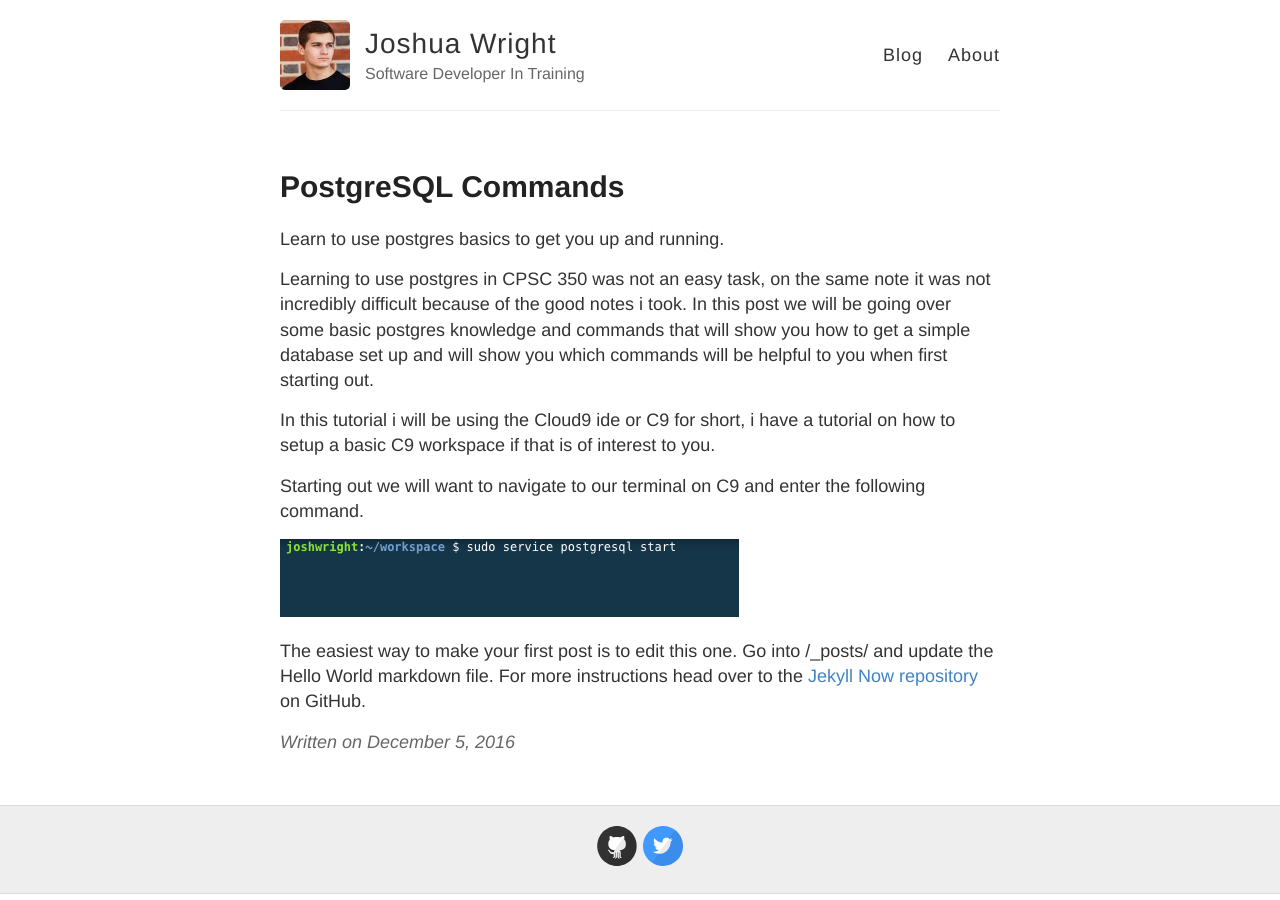
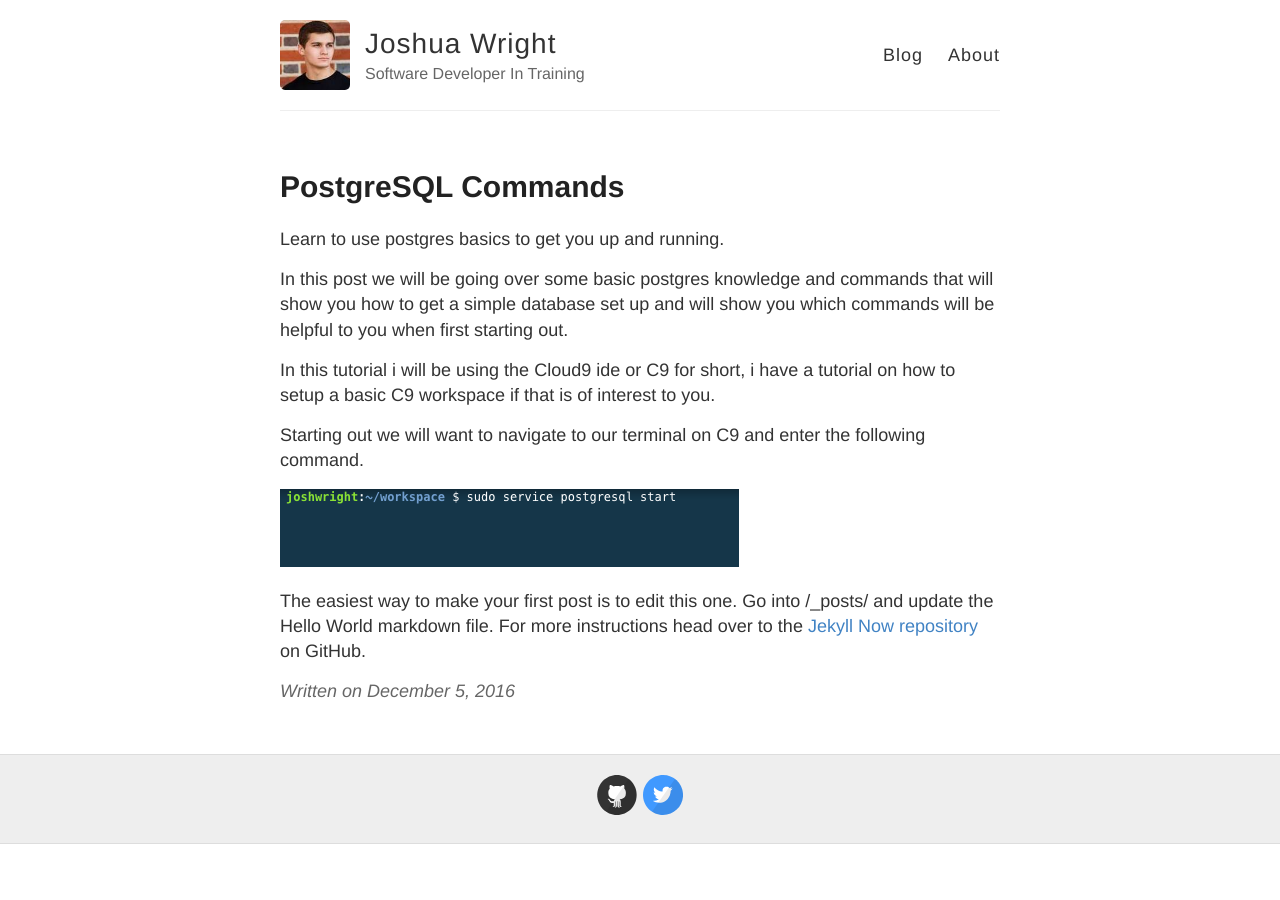
Before and after one commit to JoshTWright/devBlog, a Jekyll site: the page built from _posts/2016-12-5-PostgreSQLCommands.md, in a window 1280 px wide. Built offline with Jekyll 4.4.1, drawn with Linux system fonts in a browser that asks for light colours.

Commit message:
Update 2016-12-5-PostgreSQLCommands.md

```diff
--- a/_posts/2016-12-5-PostgreSQLCommands.md
+++ b/_posts/2016-12-5-PostgreSQLCommands.md
@@ -5,7 +5,9 @@ title: PostgreSQL Commands
 
 Learn to use postgres basics to get you up and running.
 
-Learning to use postgres in CPSC 350 was not an easy task, on the same note it was not incredibly difficult because of the good notes i took. In this post we will be going over some basic postgres knowledge and commands that will show you how to get a simple database set up and will show you which commands will be helpful to you when first starting out.
+
+
+In this post we will be going over some basic postgres knowledge and commands that will show you how to get a simple database set up and will show you which commands will be helpful to you when first starting out.
 
 In this tutorial i will be using the Cloud9 ide or C9 for short, i have a tutorial on how to setup a basic C9 workspace if that is of interest to you.
 
```
